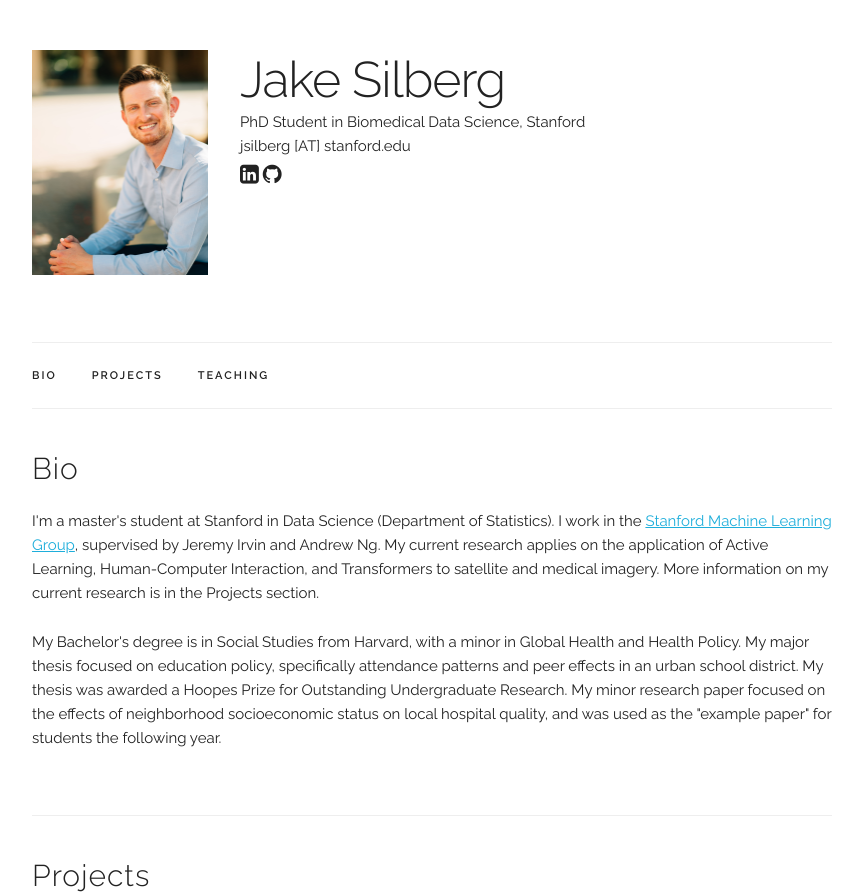
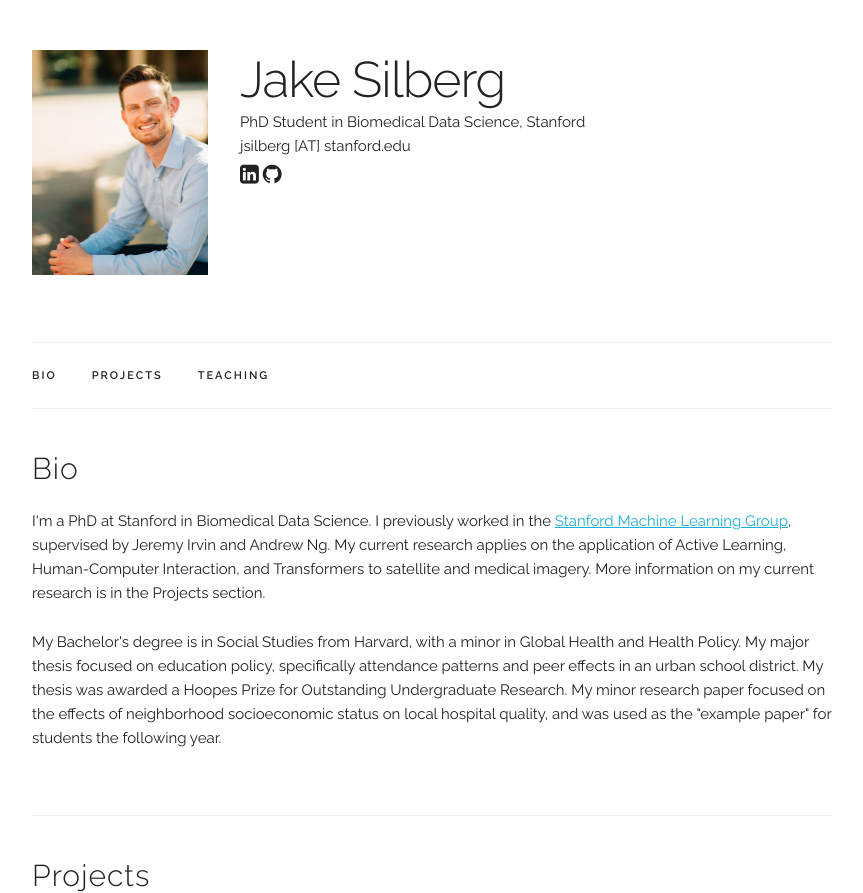
Before and after one commit to jsilbergDS/jsilbergDS.github.io, a Jekyll site: the page built from index.html, in a window 1280 px wide, cut to the strip 0-893 px from the top of the page. Shown: the whole strip, without its empty margins (208-1071 px from the left). Built offline with Jekyll 4.4.1, drawn with Linux system fonts in a browser that asks for light colours.

Commit message:
Update index.html

```diff
--- a/index.html
+++ b/index.html
@@ -6,7 +6,7 @@ title: Personal Webpage
 <div class="docs-section" id="bio">
   <h4>Bio</h4>
   <p>
-  I'm a master's student at Stanford in Data Science (Department of Statistics). I work in the <a href="https://stanfordmlgroup.github.io/">Stanford Machine Learning Group</a>, supervised by Jeremy Irvin and Andrew Ng. My current research applies on the application of Active Learning, Human-Computer Interaction, and Transformers to satellite and medical imagery. More information on my current research is in the Projects section.
+  I'm a PhD at Stanford in Biomedical Data Science. I previously worked in the <a href="https://stanfordmlgroup.github.io/">Stanford Machine Learning Group</a>, supervised by Jeremy Irvin and Andrew Ng. My current research applies on the application of Active Learning, Human-Computer Interaction, and Transformers to satellite and medical imagery. More information on my current research is in the Projects section.
   </p>
   <p>
   My Bachelor's degree is in Social Studies from Harvard, with a minor in Global Health and Health Policy. My major thesis focused on education policy, specifically attendance patterns and peer effects in an urban school district. My thesis was awarded a Hoopes Prize for Outstanding Undergraduate Research. My minor research paper focused on the effects of neighborhood socioeconomic status on local hospital quality, and was used as the "example paper" for students the following year.
```
